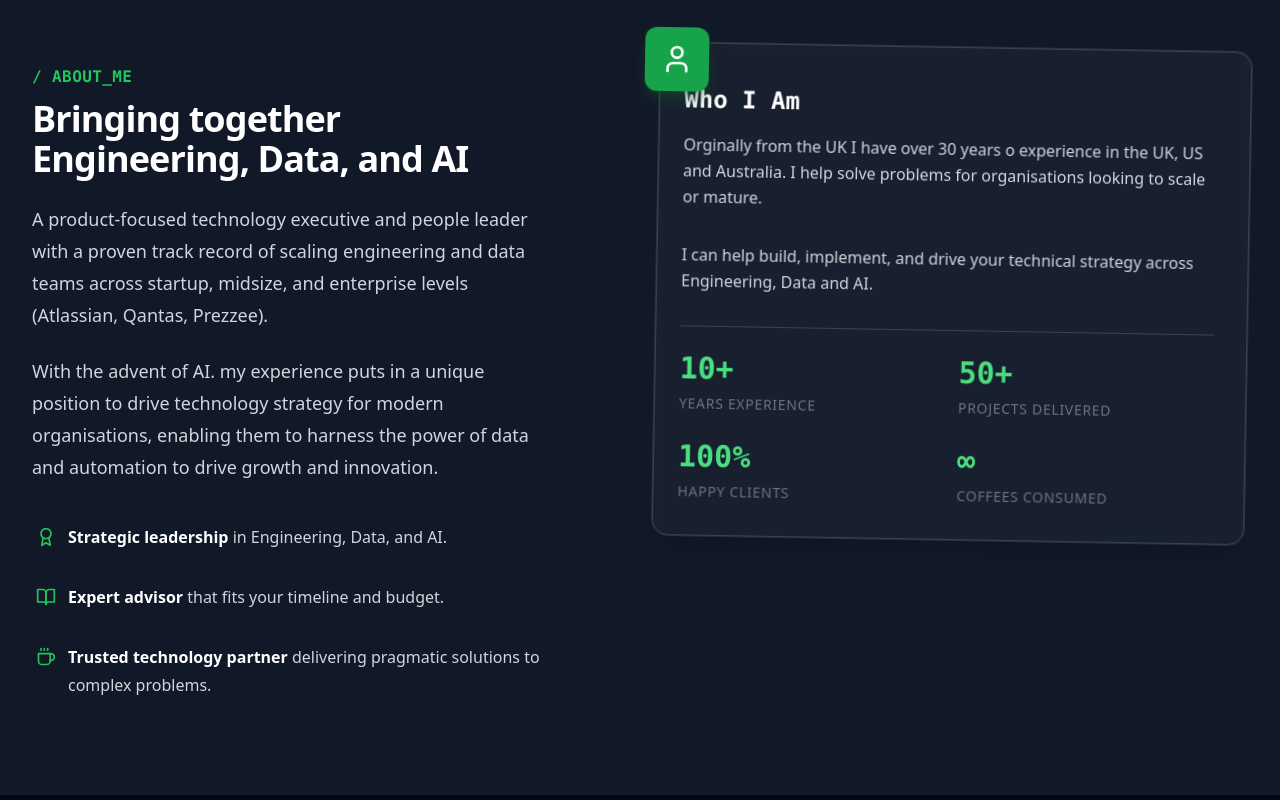
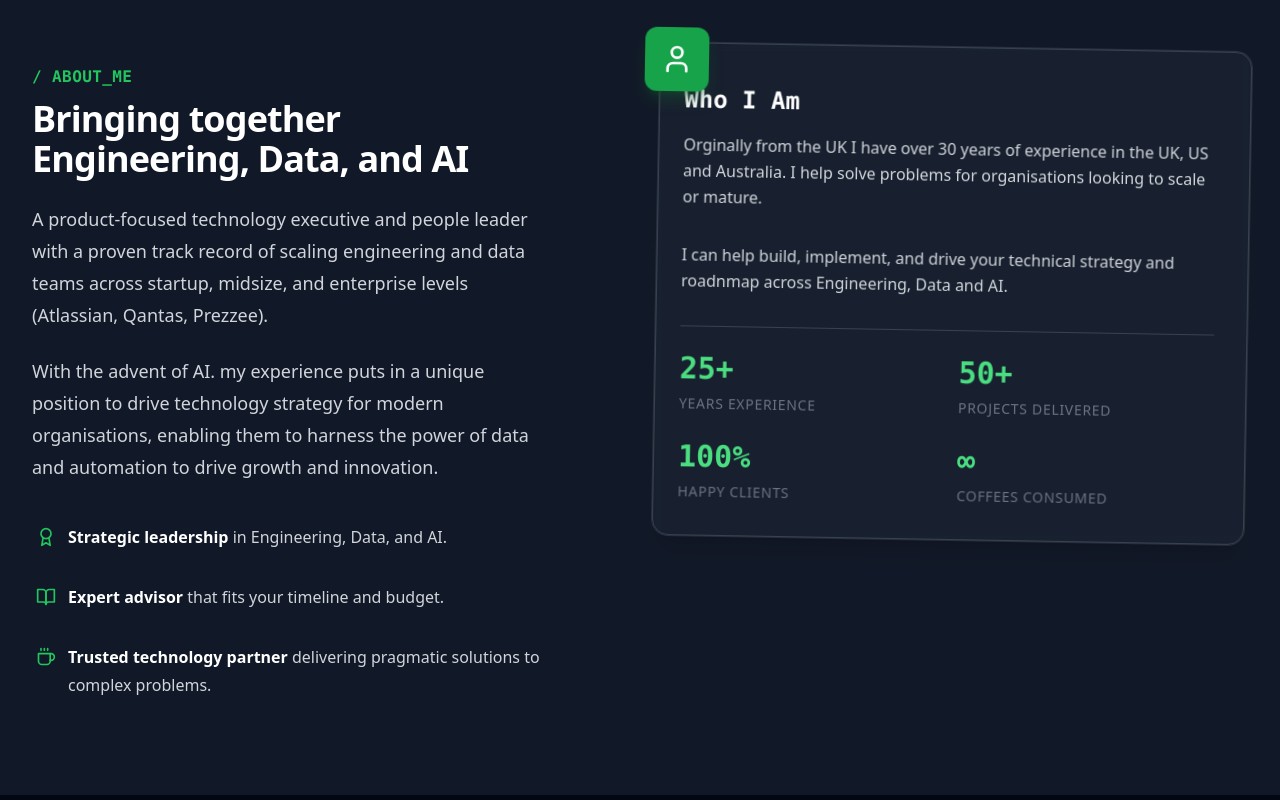
Before and after one commit to vinnylwoods/reengineered, a React (Vite) app: page / in a window 1280 px wide. Shown: the part 920-1720 px from the top of the page. Built offline with nearby package versions, Linux system fonts and the light colour scheme.

Commit message:
More content updated

```diff
--- a/src/components/About.tsx
+++ b/src/components/About.tsx
@@ -5,7 +5,7 @@ export function About() {
   const { t } = useTranslation();
 
   const stats = [
-    { label: t('about.stats.experience'), value: '10+' },
+    { label: t('about.stats.experience'), value: '25+' },
     { label: t('about.stats.projects'), value: '50+' },
     { label: t('about.stats.clients'), value: '100%' },
     { label: t('about.stats.coffee'), value: '∞' },
--- a/src/components/Contact.tsx
+++ b/src/components/Contact.tsx
@@ -84,8 +84,8 @@ export function Contact() {
                   </div>
                 </dt>
                 <dd className="py-1.5">
-                  <a className="font-semibold text-white hover:text-green-500 transition-colors font-mono" href="tel:+1 (555) 234-5678">
-                    +1 (555) 234-5678
+                  <a className="font-semibold text-white hover:text-green-500 transition-colors font-mono" href="tel:+61 (0)401 590 258">
+                    +61 (0)401 590 258
                   </a>
                 </dd>
               </div>
--- a/src/locales/en.json
+++ b/src/locales/en.json
@@ -38,8 +38,8 @@
     "coffeeEnthusiast": "Trusted technology partner",
     "coffeeEnthusiastDesc": " delivering pragmatic solutions to complex problems.",
     "whoIAm": "Who I Am",
-    "whoIAmDesc1": "Orginally from the UK I have over 30 years o experience in the UK, US and Australia. I help solve problems for organisations looking to scale or mature.",
-    "whoIAmDesc2": "I can help build, implement, and drive your technical strategy across Engineering, Data and AI.",
+    "whoIAmDesc1": "Orginally from the UK I have over 30 years of experience in the UK, US and Australia. I help solve problems for organisations looking to scale or mature.",
+    "whoIAmDesc2": "I can help build, implement, and drive your technical strategy and roadnmap across Engineering, Data and AI.",
     "stats": {
       "experience": "Years Experience",
       "projects": "Projects Delivered",
```
